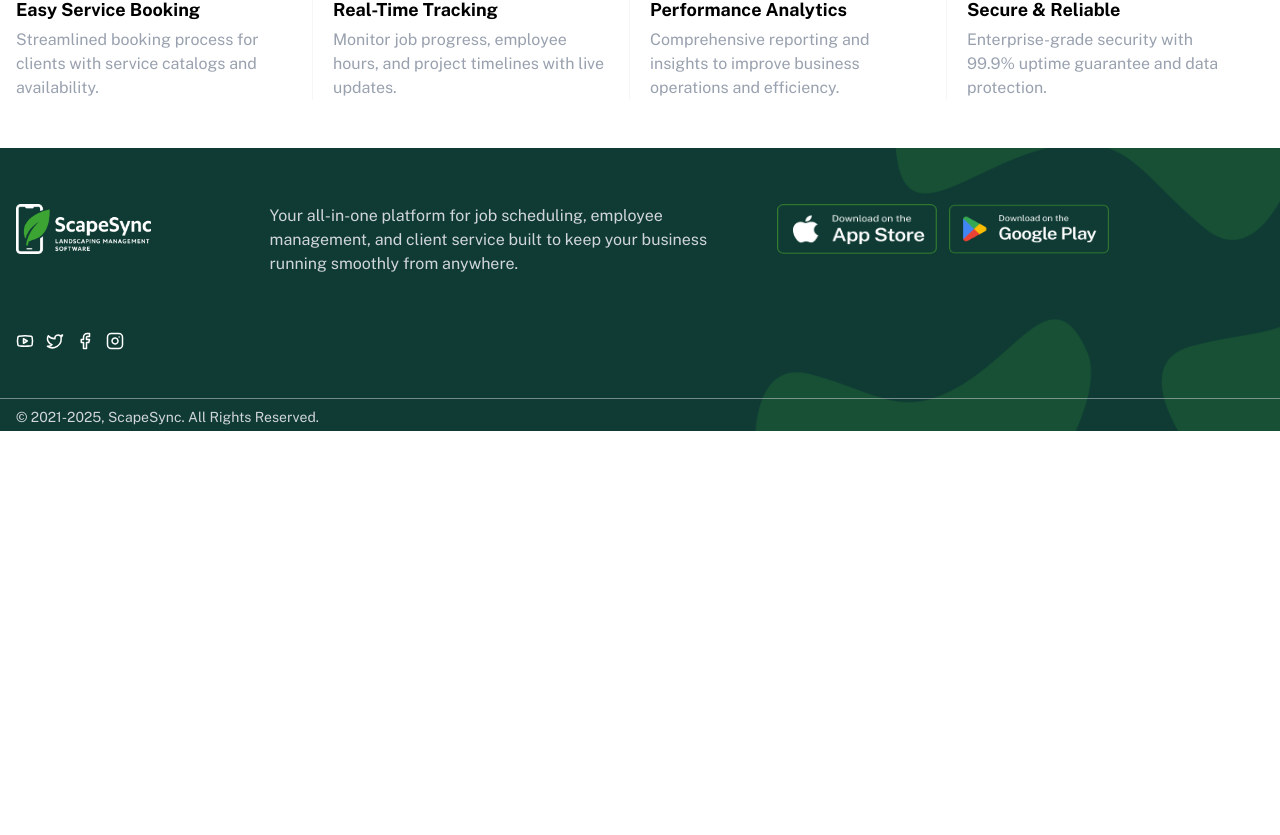
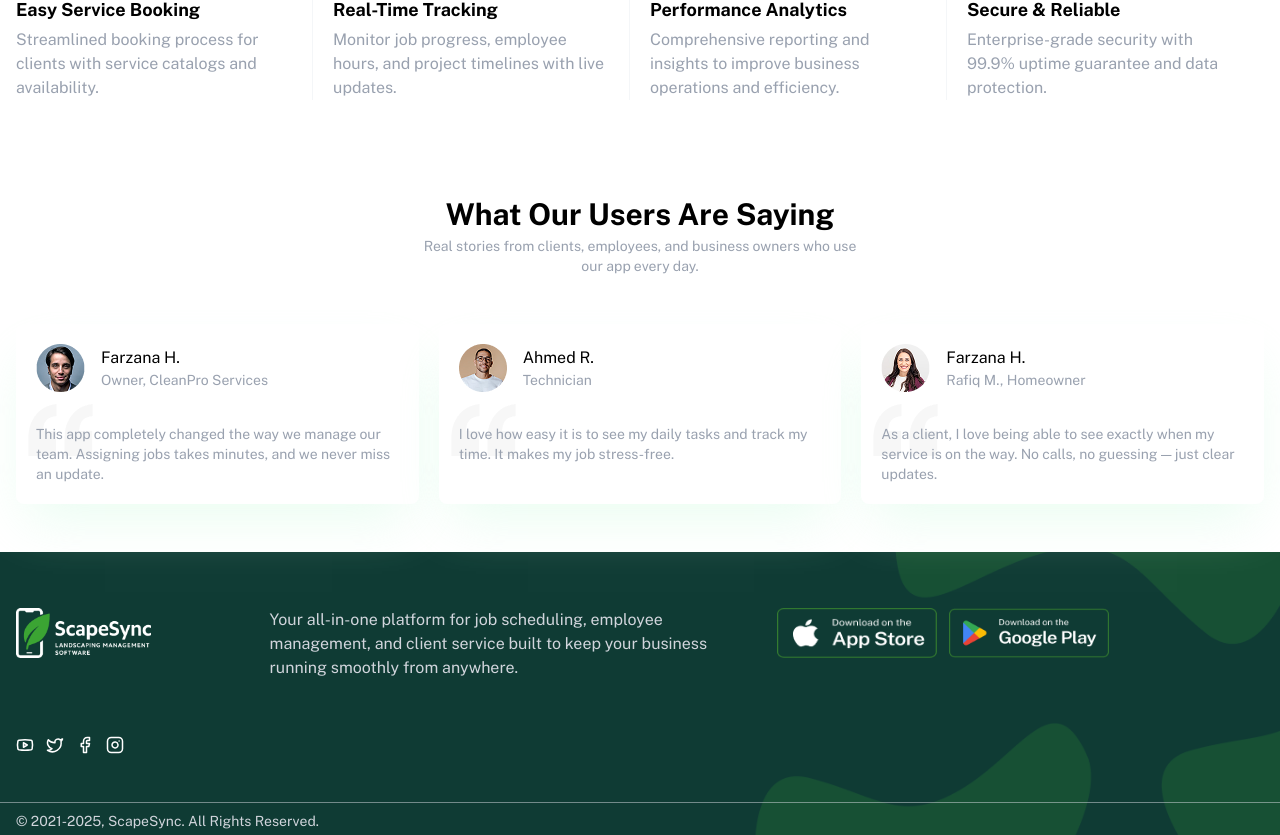
Before and after one commit to dreammehedi/ScapeSync, a React (Vite) app: page / in a window 1280 px wide. Shown: the part 889-1724 px from the top of the page. Before the commit the page ends 1320 px from the top, so only its background shows below. Built offline with nearby package versions, Linux system fonts and the light colour scheme.

Commit message:
Testimonial Section Added

```diff
--- a/src/pages/home/Home.tsx
+++ b/src/pages/home/Home.tsx
@@ -3,6 +3,7 @@
 import { Navbar } from "../../shared/Navbar";
 import { Hero } from "./components/Hero";
 import SiteFeatures from "./components/SiteFeatures";
+import { Testimonials } from "./components/Testimonials";
 
 function Home() {
   return (
@@ -20,6 +21,7 @@
         <Hero />
       </header>
       <SiteFeatures />
+      <Testimonials />
       <Footer />
     </>
   );
--- /dev/null
+++ b/src/pages/home/components/Testimonials.tsx
@@ -0,0 +1,72 @@
+import { SectionHeader } from "../../../shared/SectionHeader";
+
+const testimonialsData = [
+  {
+    id: 1,
+    image: "/user-1.png",
+    name: "Farzana H.",
+    profession: "Owner, CleanPro Services",
+    feedback:
+      "This app completely changed the way we manage our team. Assigning jobs takes minutes, and we never miss an update.",
+  },
+  {
+    id: 2,
+    image: "/user-2.png",
+    name: "Ahmed R.",
+    profession: "Technician",
+    feedback:
+      "I love how easy it is to see my daily tasks and track my time. It makes my job stress-free.",
+  },
+  {
+    id: 3,
+    image: "/user-3.png",
+    name: "Farzana H.",
+    profession: "Rafiq M., Homeowner",
+    feedback:
+      "As a client, I love being able to see exactly when my service is on the way. No calls, no guessing — just clear updates.",
+  },
+];
+
+export const Testimonials = () => {
+  return (
+    <section className="py-8 md:py-10 lg:py-12">
+      <SectionHeader
+        title="What Our Users Are Saying"
+        description="Real stories from clients, employees, and business owners who use our app every day."
+      />
+
+      <div className="mt-8 md:mt-10 lg:mt-12 container mx-auto px-4 ">
+        <div className="grid grid-cols-1 md:grid-cols-2 lg:grid-cols-3 gap-5 relative">
+          {testimonialsData.map((testimonial) => {
+            return (
+              <div
+                key={testimonial.id}
+                className="bg-white p-5 rounded-lg shadow-2xl shadow-green-100/60"
+              >
+                <div className="flex items-center mb-8">
+                  <img src={testimonial.image} alt={testimonial.name} />
+                  <div className="ml-4">
+                    <h3>{testimonial.name}</h3>
+                    <p className="text-sm text-gray-400">
+                      {testimonial.profession}
+                    </p>
+                  </div>
+                </div>
+                <div className="relative z-10">
+                  <p className="text-sm text-gray-400 relative z-20 max-w-[400px]">
+                    {testimonial.feedback}
+                  </p>
+                  <img
+                    src="/quote.png"
+                    alt="quote"
+                    className="absolute -top-[20px] -left-2 "
+                  />
+                </div>
+              </div>
+            );
+          })}
+        </div>
+      </div>
+    </section>
+  );
+};
--- a/src/shared/Navbar.tsx
+++ b/src/shared/Navbar.tsx
@@ -37,7 +37,7 @@
 
   return (
     <nav className="container mx-auto px-4 py-2">
-      <div className="flex justify-between items-center relative">
+      <div className="flex flex-wrap gap-3 justify-between items-center relative">
         <Link to={"/"}>
           <img
             className="max-w-[135px] max-h-[56px] mx-auto md:mx-0 cursor-pointer"
--- /dev/null
+++ b/src/shared/SectionHeader.tsx
@@ -0,0 +1,24 @@
+type SectionHeaderPropsType = {
+  title: string;
+  description: string;
+  cls?: string;
+};
+
+export const SectionHeader = ({
+  title,
+  description,
+  cls,
+}: SectionHeaderPropsType) => {
+  return (
+    <div className="container mx-auto px-4">
+      <div
+        className={`flex flex-col justify-center items-center text-center gap-y-1 ${cls}`}
+      >
+        <h1 className="text-xl md:text-2xl lg:text-3xl xl:text-4 font-bold">
+          {title}
+        </h1>
+        <p className="text-sm text-gray-400 max-w-md mx-auto">{description}</p>
+      </div>
+    </div>
+  );
+};
```
Also changed, not shown: public/quote.png (added).
